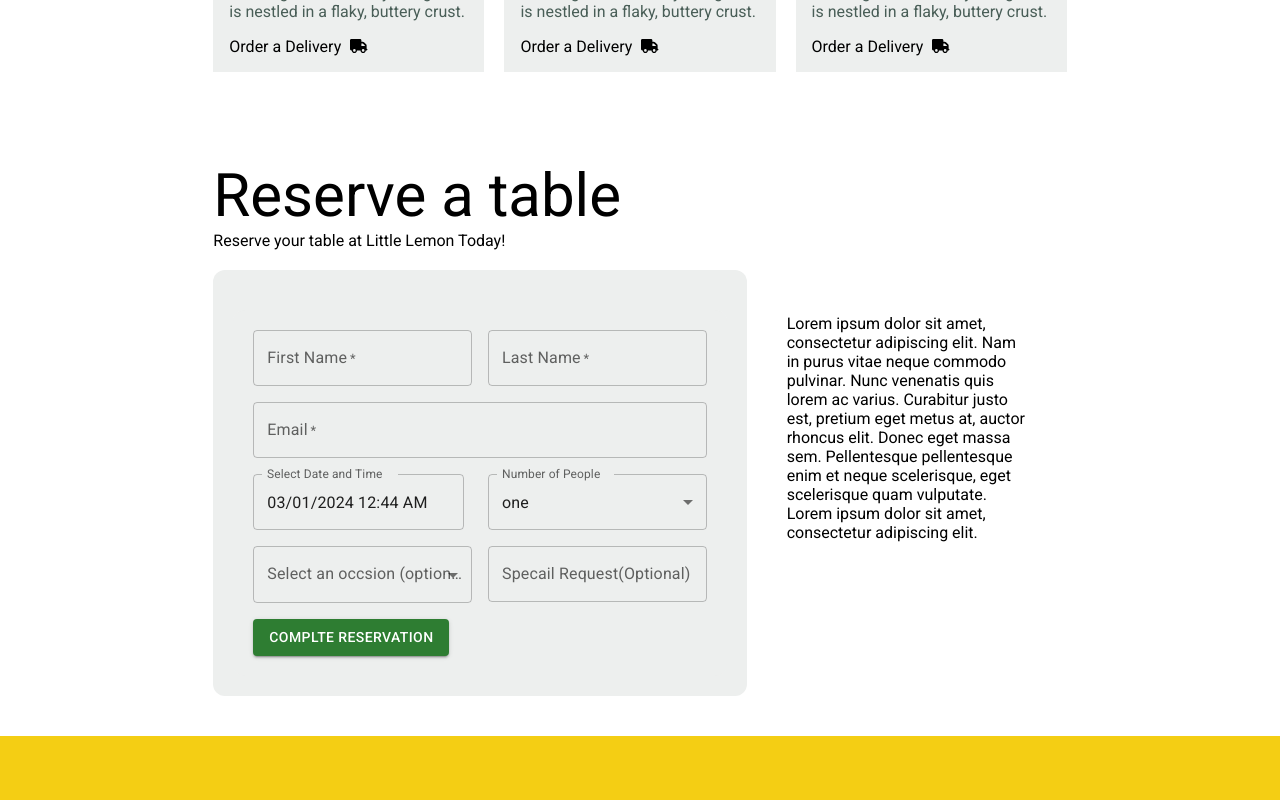
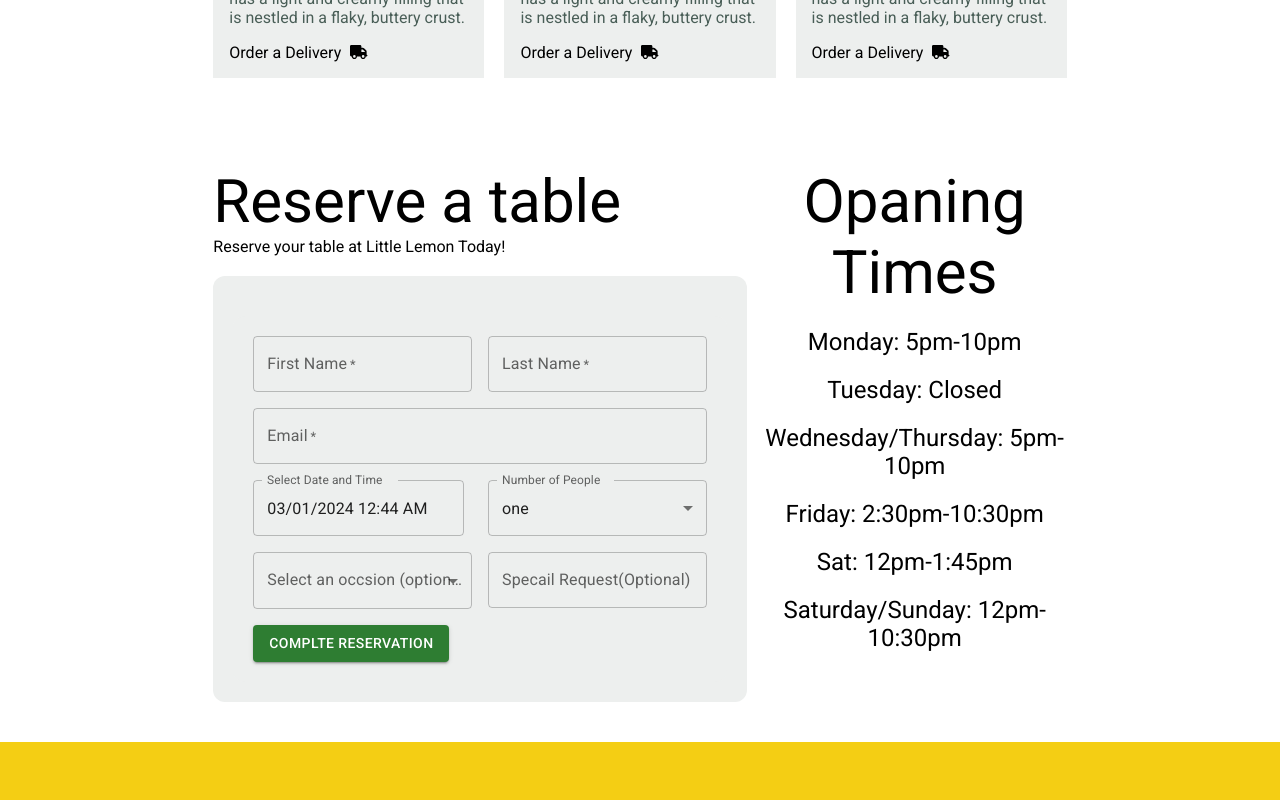
Before and after one commit to p-akash/little-lemon-restaurant, a React (Create React App) app: page / in a window 1280 px wide. Shown: the part 980-1780 px from the top of the page. Built offline with nearby package versions, Linux system fonts and the light colour scheme.

Commit message:
oppaing times

```diff
--- a/src/components/Booking/Booking.css
+++ b/src/components/Booking/Booking.css
@@ -11,6 +11,10 @@
 .booking-left {
   padding: 2.5rem 0 2.5rem 0;
   min-width: 300px;
+}
+h2{
+  margin: 20px auto;
+  justify-content: center;
 }
 
 .booking-form {
@@ -31,10 +35,8 @@
 }
 
 .booking-right {
-  padding: 2.5rem;
-  display: flex;
-  justify-content: center;
-  align-items: center;
+  padding: 2.5rem 0 2.5rem 1rem;
+  text-align: center;
 }
 
 .booking img {
--- a/src/components/Booking/Booking.js
+++ b/src/components/Booking/Booking.js
@@ -14,14 +14,14 @@ function Reservation() {
             </div>
           </div>
           <div className="booking-right">
-            <p>
-              Lorem ipsum dolor sit amet, consectetur adipiscing elit. Nam in
-              purus vitae neque commodo pulvinar. Nunc venenatis quis lorem ac
-              varius. Curabitur justo est, pretium eget metus at, auctor rhoncus
-              elit. Donec eget massa sem. Pellentesque pellentesque enim et
-              neque scelerisque, eget scelerisque quam vulputate. Lorem ipsum
-              dolor sit amet, consectetur adipiscing elit.
-            </p>
+            <h1>Opaning Times</h1>
+            <h2>Monday: 5pm-10pm </h2>
+            <h2>Tuesday: Closed</h2>
+            <h2>Wednesday/Thursday: 5pm-10pm</h2>
+            <h2>Friday: 2:30pm-10:30pm</h2>
+            <h2>Sat: 12pm-1:45pm</h2>
+            <h2>Saturday/Sunday: 12pm-10:30pm</h2>
+
           </div>
         </div>
       </div>
--- a/src/components/Hero/Hero.js
+++ b/src/components/Hero/Hero.js
@@ -1,10 +1,8 @@
 import React, { useEffect } from "react";
-import { useNavigate } from "react-router-dom";
 import image from "../../assets/restauranfood.jpg";
 import "./Hero.css";
 
 function Hero() {
-  const navigate = useNavigate();
 
   const handleSubmit = (e) => {
     e.preventDefault();
```
Also changed, not shown: src/API.js (deleted, +0 -26 lines), 1 other file (tests, documents, lock files or other folders).
